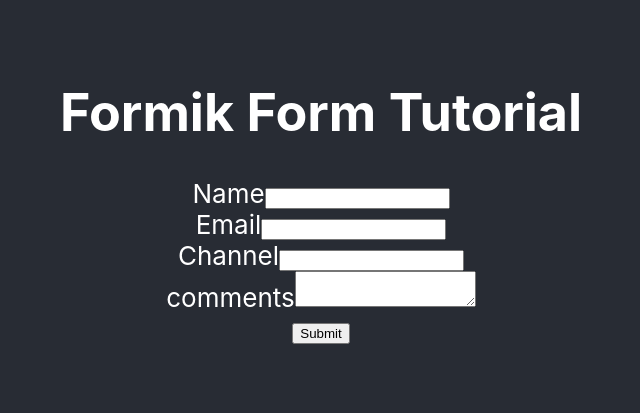
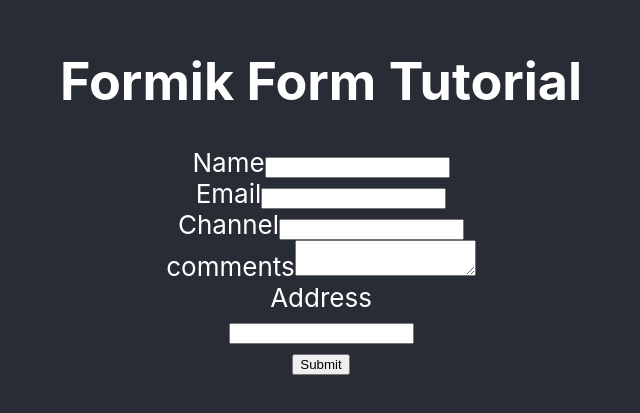
Before and after one commit to Nimith-M-Gowda/Formik-Form, a React (Create React App) app: page / in a window 1280 px wide. Shown: the part 205-618 px from the top of the page, without its empty margins (319-959 px from the left). Built offline with nearby package versions, Linux system fonts and the light colour scheme.

Commit message:
introducing errorMessage and field render props and component methos

```diff
--- /dev/null
+++ b/src/ErrorText.js
@@ -0,0 +1,8 @@
+import React from "react";
+
+function ErrorText(props) {
+  console.log(props);
+  return <div>{props.children}</div>;
+}
+
+export default ErrorText;
--- a/src/Formik.js
+++ b/src/Formik.js
@@ -2,12 +2,14 @@
 // import { useFormik } from "formik";
 import { Formik, Form, Field, ErrorMessage } from "formik";
 import * as Yup from "yup";
+import ErrorText from "./ErrorText";
 
 const initialValues = {
   name: "",
   email: "",
   channel: "",
   comments: "",
+  address: "",
 };
 
 const onSubmit = (values) => {
@@ -36,12 +38,15 @@
 //   return errors;
 // };
 
+//Introducing yup
 const validationSchema = Yup.object({
   name: Yup.string().required("name is Required"),
   email: Yup.string()
     .required("email is required")
     .email("email format is incorrect"),
   channel: Yup.string().required("channel name is required"),
+  address: Yup.string().required("address is required"),
+  comments: Yup.string().required("comments is required"),
 });
 function FormikForm() {
   //Removing Boiler plates by using Formik Context
@@ -83,6 +88,7 @@
             <span>{formik.errors.name}</span>
           ) : null}
         </div> */}
+
         <ErrorMessage name="name" />
         <div>
           <label>Email</label>
@@ -103,12 +109,19 @@
             <span>{formik.errors.email}</span>
           ) : null}
         </div> */}
-        <ErrorMessage name="email" />
+
+        {/* //lets use render-props method to ErrorMessage */}
+        {/* <ErrorMessage name="email" /> */}
+        <ErrorMessage name="email">
+          {(ErrorMessage) => {
+            return <div>{ErrorMessage}</div>;
+          }}
+        </ErrorMessage>
         <div>
           <label>Channel</label>
           <Field
             // as="textarea"
-            type="textarea"
+            type="text"
             name="channel"
             // onChange={formik.handleChange}
             // value={formik.values.channel}
@@ -119,18 +132,35 @@
           />
         </div>
         {/* Introducing ErrorMessage
+
         <div>
           {formik.touched.channel && formik.errors.channel ? (
             <span>{formik.errors.channel}</span>
           ) : null}
         </div> */}
-        <ErrorMessage name="channel" />
+        <ErrorMessage name="channel" component={ErrorText} />
 
         <div>
           <label>comments</label>
           <Field as="textarea" name="comments" />
+          <ErrorMessage name="comments" />
         </div>
 
+        <div>
+          <label>Address</label>
+          <Field name="address">
+            {/* //this helps in custom component rendering and attach iy to formik(render-props)*/}
+            {(props) => {
+              const { form, field, meta } = props;
+              return (
+                <div>
+                  <input {...field} />
+                  {meta.touched && meta.error ? <div>{meta.error}</div> : null}
+                </div>
+              );
+            }}
+          </Field>
+        </div>
         <div>
           <button type="submit">Submit</button>
         </div>
```
